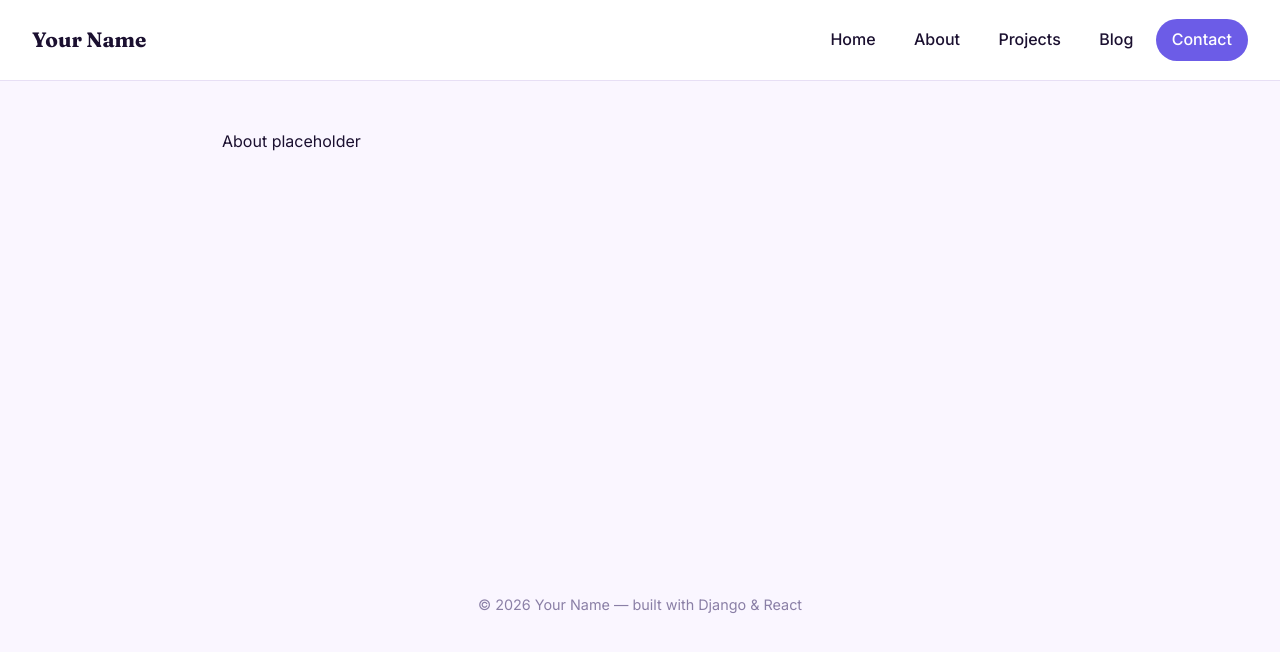
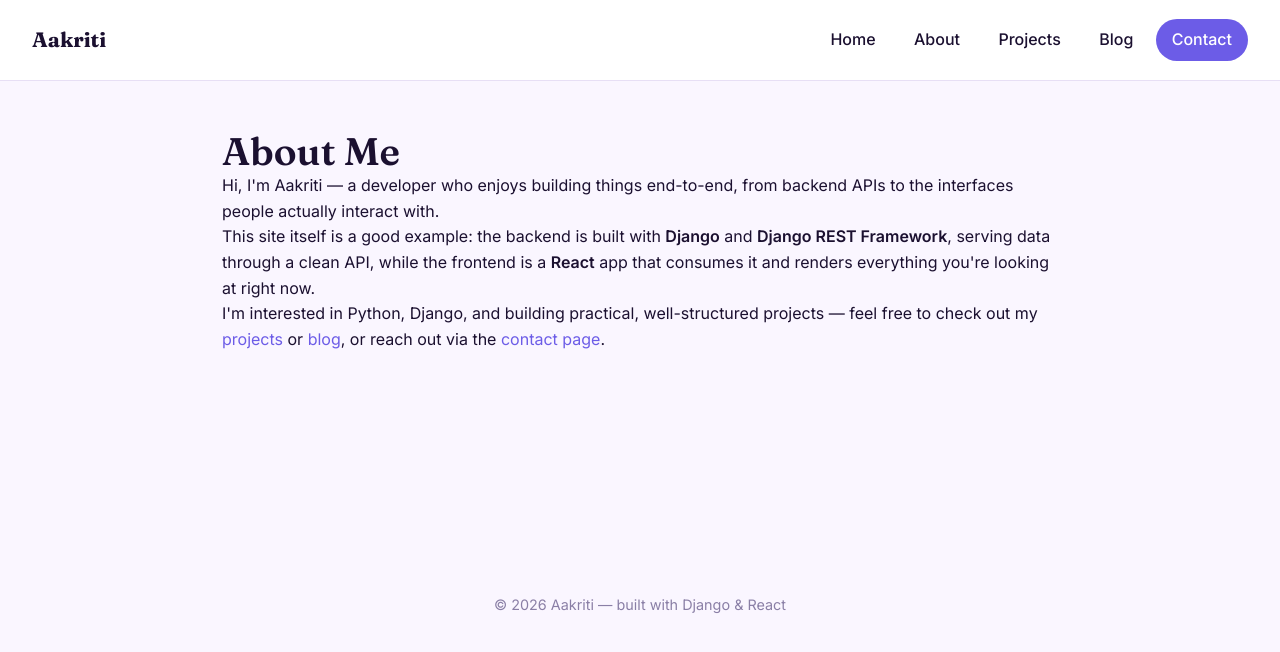
Before and after one commit to aakriti61/portfolio-site, a React (Vite) app in the folder frontend/: page /about in a window 1280 px wide. Shown: the top 652 px of the page. Built offline with nearby package versions, Linux system fonts and the light colour scheme.

Commit message:
Add real About page content

```diff
--- a/frontend/src/components/Footer.jsx
+++ b/frontend/src/components/Footer.jsx
@@ -1,7 +1,7 @@
 function Footer() {
     return (
         <footer className="site-footer">
-            <p>&copy; 2026 Your Name — built with Django & React</p>
+            <p>&copy; 2026 Aakriti — built with Django & React</p>
         </footer>
     );
 }
--- a/frontend/src/components/Navbar.jsx
+++ b/frontend/src/components/Navbar.jsx
@@ -3,7 +3,7 @@ import { Link } from 'react-router-dom';
 function Navbar() {
     return (
         <header className="site-header">
-            <Link to="/" className="logo">Your Name</Link>
+            <Link to="/" className="logo">Aakriti</Link>
             <nav>
                 <Link to="/">Home</Link>
                 <Link to="/about">About</Link>
--- a/frontend/src/pages/About.jsx
+++ b/frontend/src/pages/About.jsx
@@ -1,5 +1,26 @@
 function About() {
-    return <div>About placeholder</div>;
+    return (
+        <>
+            <h1>About Me</h1>
+            <p>
+                Hi, I'm Aakriti — a developer who enjoys building things end-to-end,
+                from backend APIs to the interfaces people actually interact with.
+            </p>
+            <p>
+                This site itself is a good example: the backend is built with{' '}
+                <strong>Django</strong> and <strong>Django REST Framework</strong>,
+                serving data through a clean API, while the frontend is a{' '}
+                <strong>React</strong> app that consumes it and renders everything you're
+                looking at right now.
+            </p>
+            <p>
+                I'm interested in Python, Django, and building practical, well-structured
+                projects — feel free to check out my <a href="/projects">projects</a> or{' '}
+                <a href="/blog">blog</a>, or reach out via the{' '}
+                <a href="/contact">contact page</a>.
+            </p>
+        </>
+    );
 }
 
 export default About;
--- a/frontend/src/pages/Home.jsx
+++ b/frontend/src/pages/Home.jsx
@@ -23,7 +23,7 @@ function Home() {
 
     return (
         <>
-            <h1>Hi, I'm Your Name</h1>
+            <h1>Hi, I'm Aakriti</h1>
             <p>I build things with Python and Django.</p>
 
             <h2>Featured Projects</h2>
```
Also changed, not shown: 1 other file (tests, documents, lock files or other folders).
